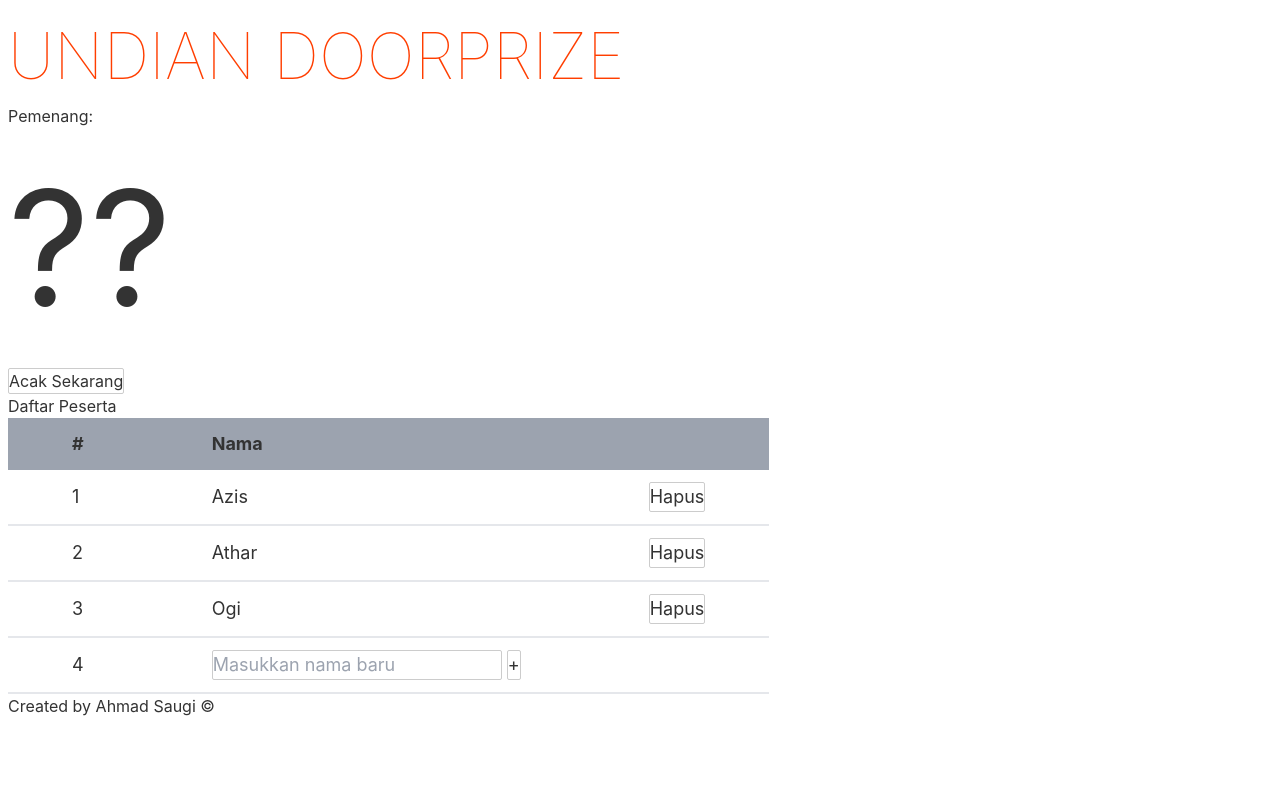
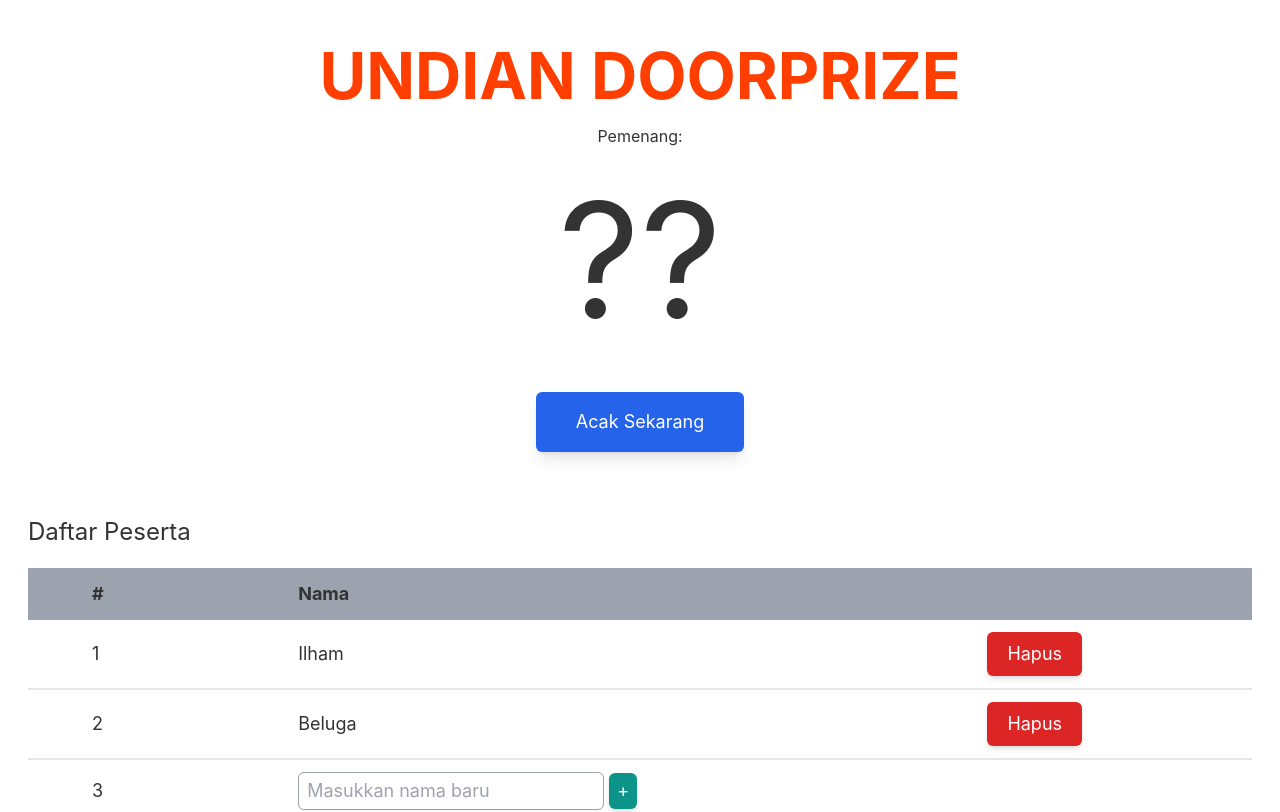
Before and after one commit to zuramai/doorprize-winner, a Svelte app: page / in a window 1280 px wide. Shown: the top 812 px of the page. Built offline with nearby package versions, Linux system fonts and the light colour scheme.

Commit message:
fix: tailwindcss doesnt work after upgrade to v3

```diff
--- a/rollup.config.js
+++ b/rollup.config.js
@@ -4,6 +4,7 @@ import commonjs from '@rollup/plugin-commonjs';
 import livereload from 'rollup-plugin-livereload';
 import { terser } from 'rollup-plugin-terser';
 import sveltePreprocess from 'svelte-preprocess'
+import postcss from "rollup-plugin-postcss";
 
 const production = !process.env.ROLLUP_WATCH;
 
@@ -37,6 +38,9 @@ export default {
 		file: 'public/build/bundle.js'
 	},
 	plugins: [
+		postcss({
+			plugins: []
+		}),
 		svelte({
 			// enable run-time checks when not in production
 			dev: !production,
--- a/src/App.svelte
+++ b/src/App.svelte
@@ -1,12 +1,12 @@
 <script>
 	export let name;
-	import Tailwindcss from './Tailwindcss.svelte';
+	import './app.css';
 
 	let winner = "??";
 	let win = false;
 	let searchingWinner = false;
 
-	let participants = ['Azis','Athar','Ogi'];
+	let participants = ['Ilham', 'Beluga'];
 	let participantsCanWin = participants;
 
 	let addParticipantName = "";
@@ -58,7 +58,7 @@
 			}else{
 				i++;
 			}
-		}, 1);
+		}, 50);
 
 		setTimeout(() => {
 			winner = participantsCanWin[Math.floor(Math.random() * participantsCanWin.length)];
@@ -76,20 +76,19 @@
 </script>
 
 <main>
-	<Tailwindcss />
 	<div class="text-center">
-		<h1 class='title'>UNDIAN DOORPRIZE</h1>
+		<h1 class='title font-bold text-red-600 mt-5'>UNDIAN DOORPRIZE</h1>
 		<p> Pemenang:</p>
-		<h1 class='pemenang' class:text-green-500={win==true}>{winner}</h1>
+		<h1 class='pemenang text-5xl my-8' class:text-green-500={win==true}>{winner}</h1>
 		{#if win==true}
-			<p class="text-center text-green-500">Menang!</p>
+			<p class="text-center text-green-500 text-5xl">Menang!</p>
 		{/if}
 		{#if !searchingWinner}
 		<button  class="mt-5 px-10 py-4 text-lg bg-blue-600 shadow-lg border-0 rounded-md text-white hover:bg-blue-700 hover:shadow-xl transition duration-150" on:click={acak}>Acak Sekarang</button>
 		{/if}
 	</div>
 
-	<div class="container px-5 mx-auto mt-32">
+	<div class="container px-5 mx-auto mt-16">
 		<h3 class='text-2xl '>Daftar Peserta</h3>
 		<div class="overflow-x-auto">
 			<table class='table w-full mt-5'>
@@ -128,34 +127,3 @@
 
 	<p class='text-center my-2 mt-32'>Created by <a href="http://ahmadsaugi.com">Ahmad Saugi</a> &copy;</p>
 </main>
-
-<style>
-	.title {
-		color: #ff3e00;
-		text-transform: uppercase;
-		font-size: 4em;
-		font-weight: 100;
-	}
-
-	.pemenang {
-		font-size: 10rem;
-	}
-	.table tbody tr {
-		@apply  border-b-2 border-gray-200
-	}
-	.table tbody tr:hover {
-		@apply  bg-gray-100;
-	}
-	.table tr th {
-		@apply bg-gray-400;
-	}
-	.table tr th, .table tr td {
-		@apply px-3 py-3 text-lg text-left px-16;
-	}
-
-	@media (min-width: 640px) {
-		main {
-			max-width: none;
-		}
-	}
-</style>
--- a/src/Tailwindcss.svelte
+++ /dev/null
@@ -1,5 +0,0 @@
-<style global>
-  @tailwind base;
-  @tailwind components;
-  @tailwind utilities;
-</style>
--- /dev/null
+++ b/src/app.css
@@ -0,0 +1,31 @@
+@tailwind base;
+@tailwind components;
+@tailwind utilities;
+.title {
+  color: #ff3e00;
+  text-transform: uppercase;
+  font-size: 4em;
+}
+
+.pemenang {
+  font-size: 10rem;
+}
+.table tbody tr {
+  @apply border-b-2 border-gray-200;
+}
+.table tbody tr:hover {
+  @apply bg-gray-100;
+}
+.table tr th {
+  @apply bg-gray-400;
+}
+.table tr th,
+.table tr td {
+  @apply px-3 py-3 text-lg text-left px-16;
+}
+
+@media (min-width: 640px) {
+  main {
+    max-width: none;
+  }
+}
--- a/tailwind.config.js
+++ b/tailwind.config.js
@@ -1,8 +1,8 @@
+/** @type {import('tailwindcss').Config} */
 module.exports = {
-  purge: [],
+  content: ['./src/**/*.{html,js,svelte,ts}'],
   theme: {
-    extend: {},
+    extend: {}
   },
-  variants: {},
-  plugins: [],
-}
+  plugins: []
+};
```
